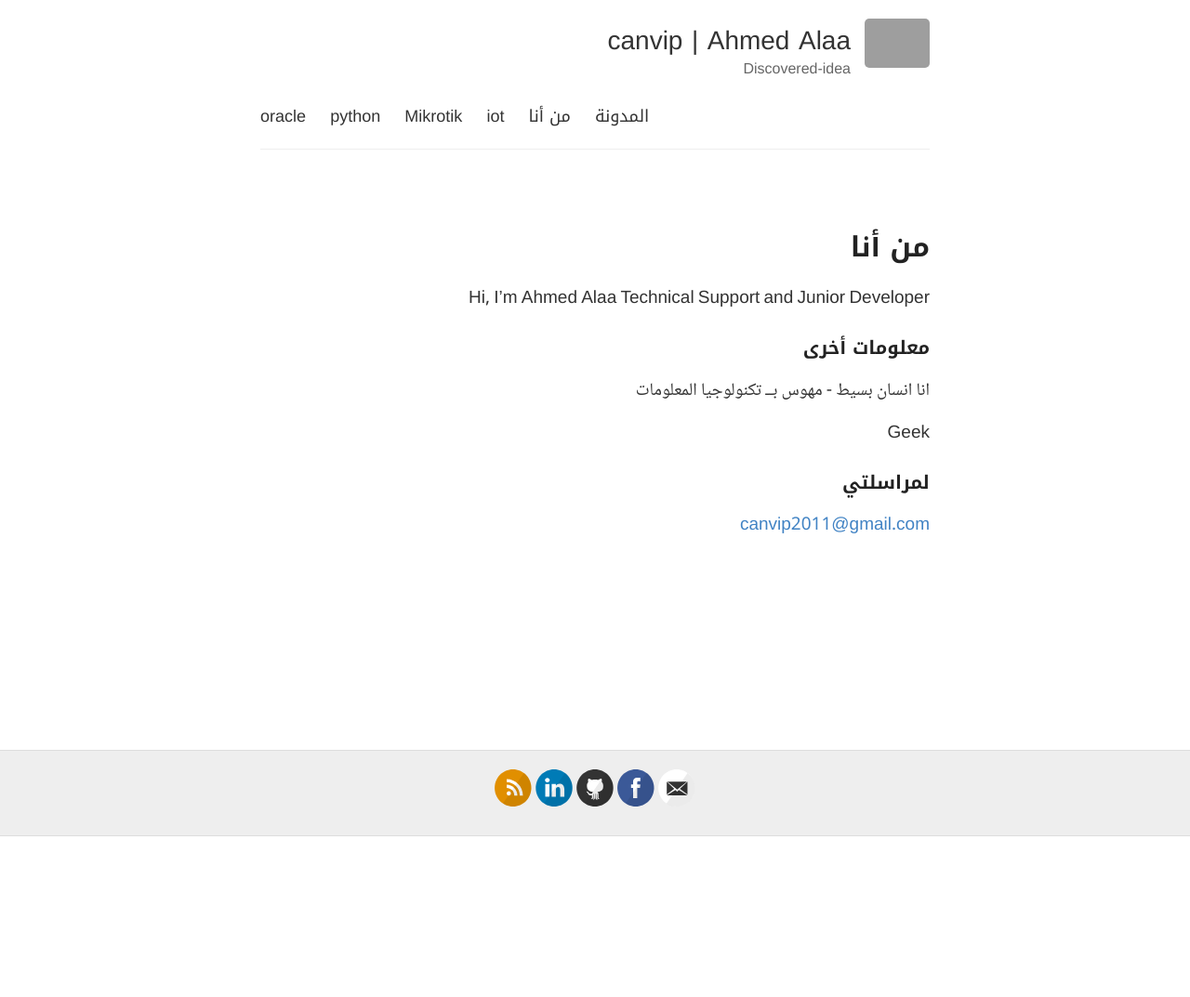
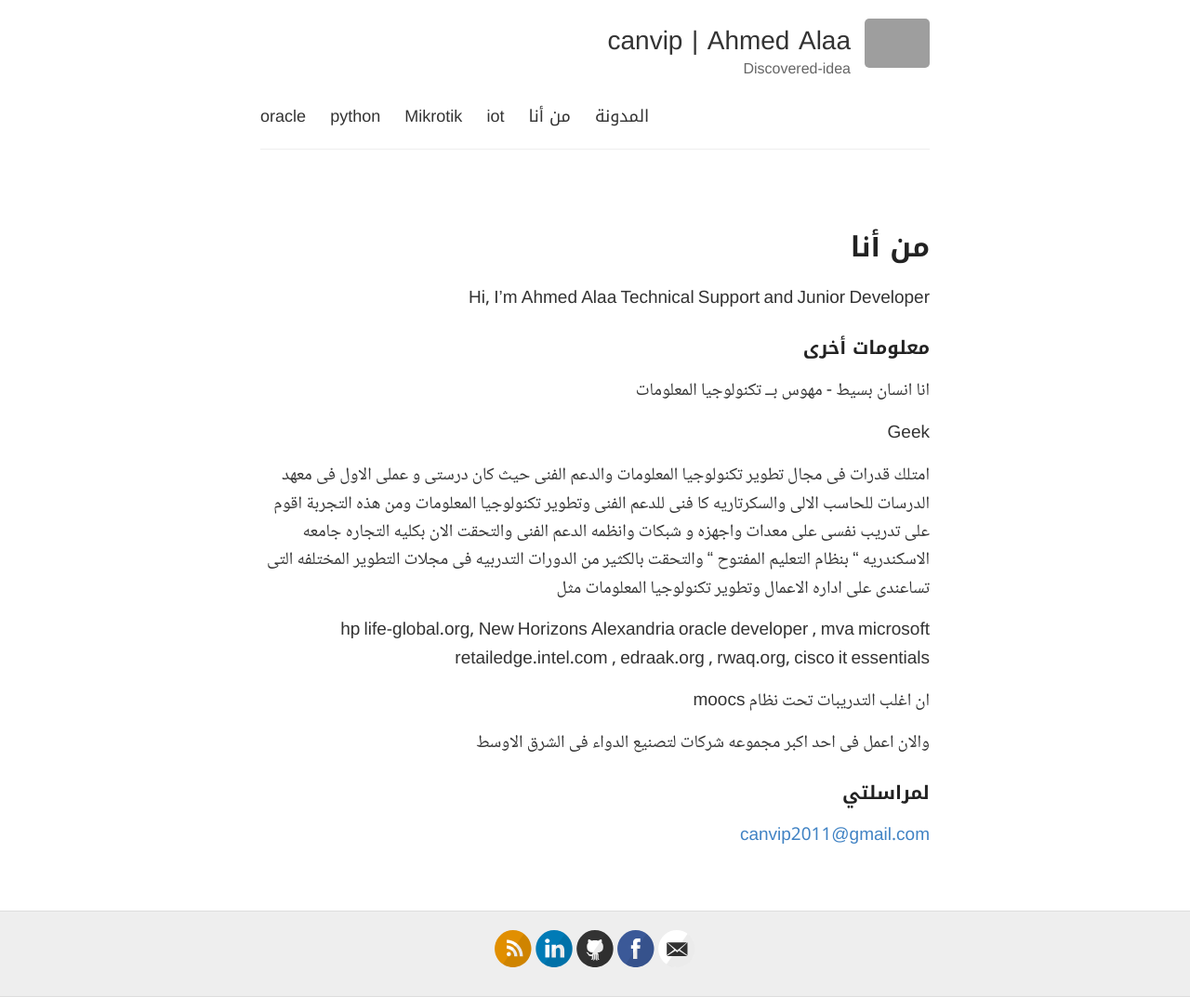
Before and after one commit to canvip/canvip.github.io, a Jekyll site: the page built from about.md, in a window 1280 px wide. Shown: the whole page at 93% size. Built offline with Jekyll 4.4.1, drawn with Linux system fonts in a browser that asks for light colours; before the commit the page ends 900 px from its top, so only the background shows below that; grey boxes are pictures that could not be loaded.

Commit message:
new about

```diff
--- a/about.md
+++ b/about.md
@@ -15,6 +15,22 @@ Technical Support and Junior Developer
 
    Geek
 
+امتلك قدرات فى مجال تطوير تكنولوجيا المعلومات والدعم الفنى
+حيث كان درستى و عملى الاول فى معهد الدرسات للحاسب الالى والسكرتاريه
+كا فنى للدعم الفنى وتطوير تكنولوجيا المعلومات
+ومن هذه التجربة
+ اقوم على تدريب نفسى على معدات واجهزه و شبكات  وانظمه الدعم الفنى
+والتحقت الان بكليه التجاره جامعه الاسكندريه  " بنظام التعليم المفتوح "
+والتحقت بالكثير من الدورات التدربيه فى مجلات التطوير المختلفه التى تساعندى على اداره الاعمال  وتطوير تكنولوجيا المعلومات
+مثل
+
+  hp life-global.org,  New Horizons Alexandria oracle developer ,   mva microsoft
+ retailedge.intel.com ,  edraak.org ,  rwaq.org,   cisco it essentials
+
+
+ان اغلب التدريبات تحت نظام    moocs
+
+والان  اعمل فى احد اكبر مجموعه شركات لتصنيع الدواء فى الشرق الاوسط
 ### لمراسلتي
 
 [canvip2011@gmail.com](mailto:canvip2011@gmail.com)
```
